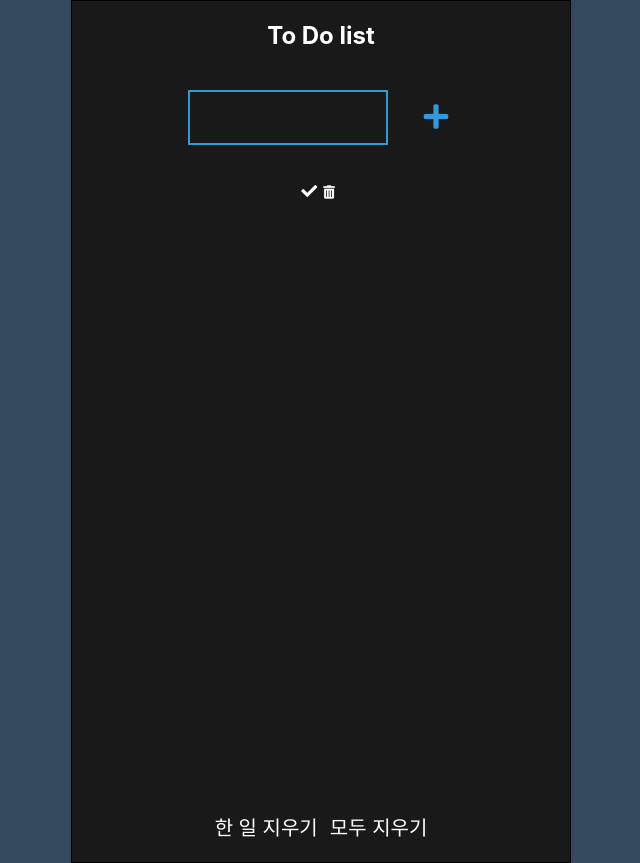
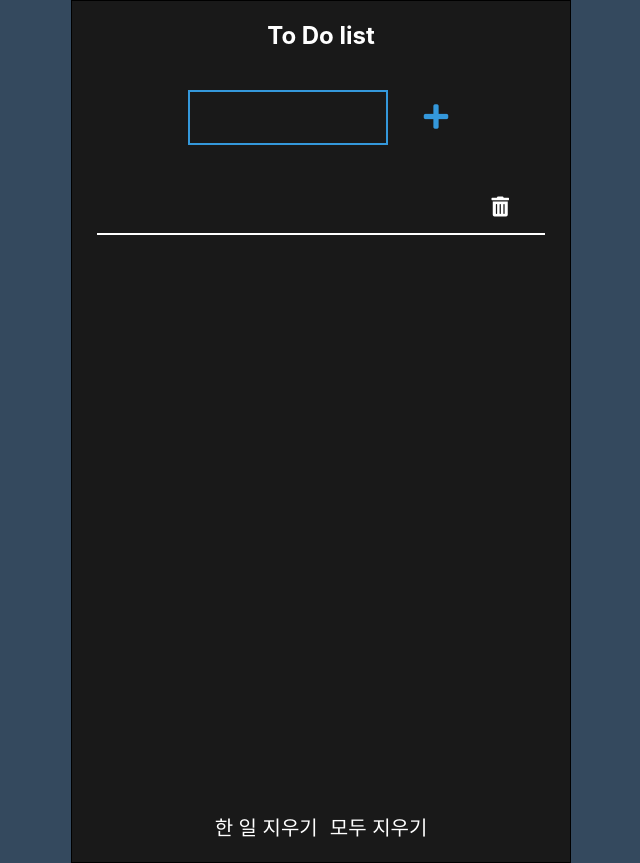
Before and after one commit to modesty0310/to-do-list-react, a React (Create React App) app: page /list in a window 1280 px wide. Both pictures are taken after a click on the button 740 px from the left and 117 px from the top of the page. Shown: the whole page, without its empty margins (319-959 px from the left). Built offline with nearby package versions, Linux system fonts and the light colour scheme.

Commit message:
삭제 기능 추가

```diff
--- a/src/components/editor/editor.jsx
+++ b/src/components/editor/editor.jsx
@@ -1,13 +1,17 @@
 import React from 'react';
+import styles from './editor.module.css'
 
-const Editor = ({key, text}) => {
-
+const Editor = ({list, text, onDelete}) => {
+    const onClick = () => {
+        onDelete(list.id)
+        console.log(list.id);
+    };
 
     return (
-        <div class="item">
-        <span class="item-name" ><i class="fas fa-check hide"></i>{text}</span>
-        <button class="item-delete">
-            <i class="fas fa-trash-alt" ></i>
+        <div className={styles.item}>
+        <span className={styles.item_name} ><i className="fas fa-check" className={styles.hide}></i>{text}</span>
+        <button className={styles.item_delete} onClick={onClick}>
+            <i className="fas fa-trash-alt" ></i>
         </button>
         </div>
     );
--- a/src/components/editor/editor.module.css
+++ b/src/components/editor/editor.module.css
@@ -0,0 +1,37 @@
+.checked{
+    text-decoration: line-through;
+}
+
+.hide{
+    display: none;
+}
+
+.item{
+    display: flex;
+    justify-content: space-between;
+    padding: 15px 30px;
+    font-size: 20px;
+    border-bottom: 2px solid white;
+    width: 90%;
+    margin: auto;
+}
+
+.item_name{
+    cursor: pointer;
+    transition: .3s;
+}
+
+.item_name:hover{
+    color: #3498db;
+    transform: scale(1.1);
+}
+
+.item_delete i{
+    font-size: 20px;
+    transition: .3s;
+}
+
+.item_delete i:hover{
+    color: #3498db;
+    transform: scale(1.2);
+}
--- a/src/components/list/list.jsx
+++ b/src/components/list/list.jsx
@@ -16,13 +16,20 @@ const List = () => {
         });
     };
 
+    const onDelete = (key) => {
+        setLists(lists => {
+            const updated = lists.filter(item=> item.id !== key);
+            return updated;
+        });
+    }
+
     return (
     <section className={styles.list}>
         <Header onAdd={onAdd}/>
         <ul className={styles.items}>
             {
                 lists.map(list => (
-                    <Editor key={list.id} text={list.text}/>
+                    <Editor list={list} text={list.text} onDelete={onDelete}/>
                 ))
             }
 
```
Also changed, not shown: 1 other file (tests, documents, lock files or other folders).
